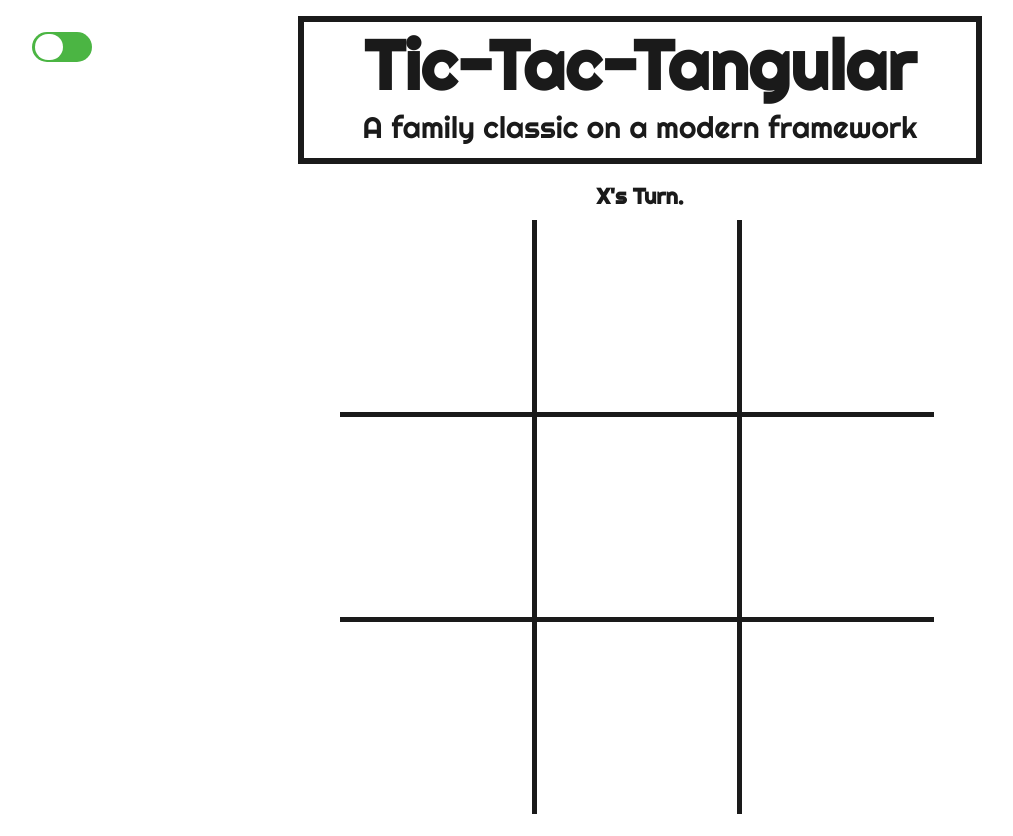
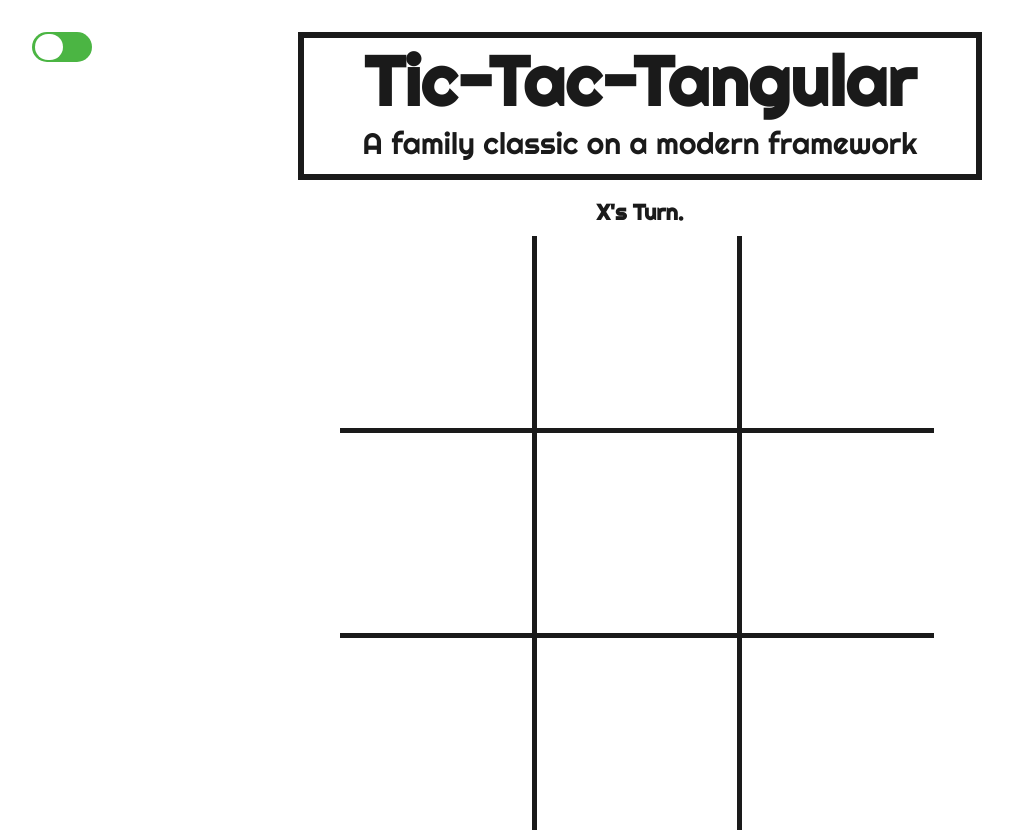
Before and after one commit to devmarantz/Tic-Tac-Tangular, an Angular app: page / in a window 1280 px wide. Shown: the whole page, without its empty margins (0-1013 px from the left). Built offline with nearby package versions, Linux system fonts and the light colour scheme.

Commit message:
Align toggle button and title

```diff
--- a/src/app/app.component.scss
+++ b/src/app/app.component.scss
@@ -19,7 +19,7 @@ h2, p{
   width: 42rem;
   height: 8.5rem;
   margin: auto;
-  margin-top: -3rem;
+  margin-top: -2rem;
   border: 6px solid;
 }
 
```
Also changed, not shown: 1 other file (tests, documents, lock files or other folders).
